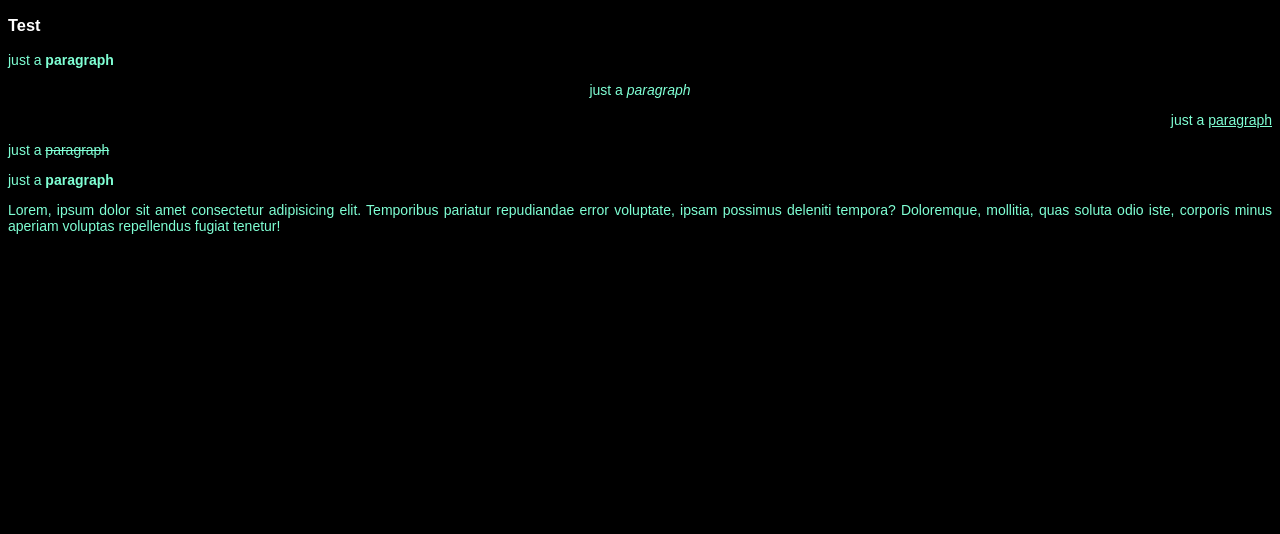
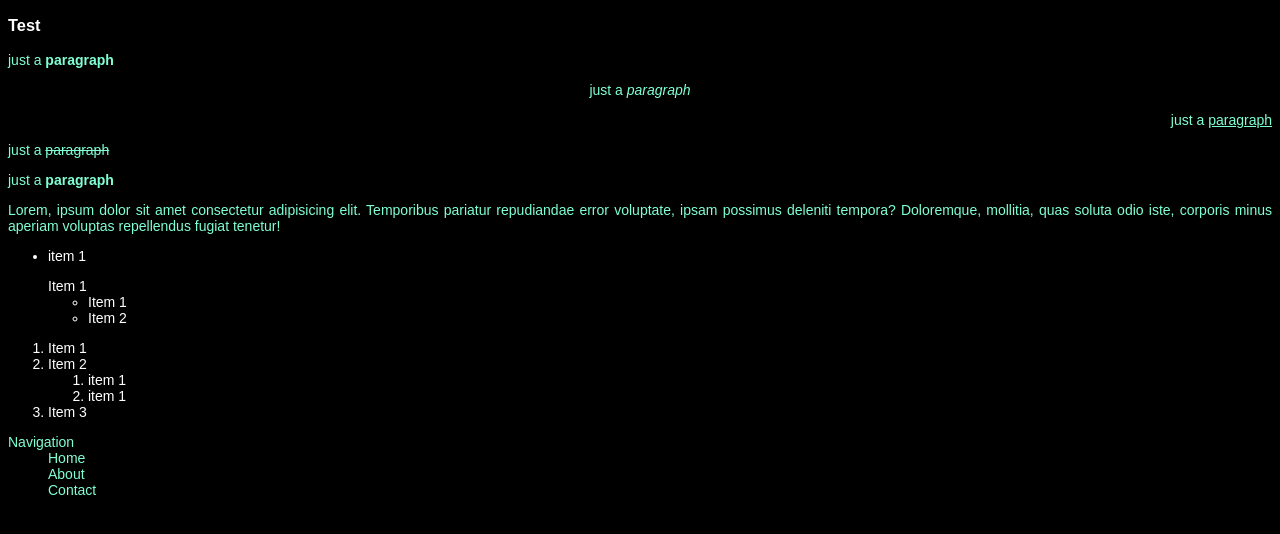
Before and after one commit to patricioor/graduating-routine, a plain HTML site: page HTML - Learning/index.html in a window 1280 px wide. Drawn offline with Linux system fonts and the light colour scheme.

Commit message:
Add files via upload

```diff
--- a/HTML - Learning/css/index.css
+++ b/HTML - Learning/css/index.css
@@ -31,3 +31,11 @@ body {
 #home p.large-text {
   text-align: justify;
 }
+
+#home ul, #home ol {
+  color: white;
+}
+
+#home .list {
+  list-style: none;
+}
--- a/HTML - Learning/index.html
+++ b/HTML - Learning/index.html
@@ -17,6 +17,34 @@
         <p class="">just a <s>paragraph</s></p>
         <p class="">just a <strong>paragraph</strong></p> <!--  in addition to making it bold, it helps to improve the accessibility of the site. Giving greater visibility in search tools-/ -->
         <p class="large-text">Lorem, ipsum dolor sit amet consectetur adipisicing elit. Temporibus pariatur repudiandae error voluptate, ipsam possimus deleniti tempora? Doloremque, mollitia, quas soluta odio iste, corporis minus aperiam voluptas repellendus fugiat tenetur!</p>
+        <ul>
+          <li>item 1</li>
+        </ul>
+
+        <ul class="list">
+          <li>Item 1</li>
+          <ul>
+            <li>Item 1</li>
+            <li>Item 2</li>
+          </ul>
+        </ul>
+
+        <ol>
+          <li>Item 1</li>
+          <li>Item 2</li>
+          <ol>
+            <li>item 1</li>
+            <li>item 1</li>
+          </ol>
+          <li>Item 3</li>
+        </ol>
+
+        <dl>
+          <dt>Navigation</dt>
+          <dd>Home</dd>
+          <dd>About</dd>
+          <dd>Contact</dd>
+        </dl>
       </nav>
     </section>
   </body>
```
